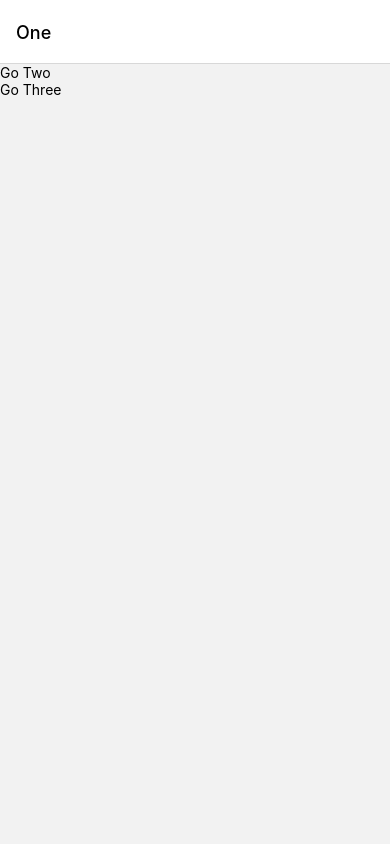
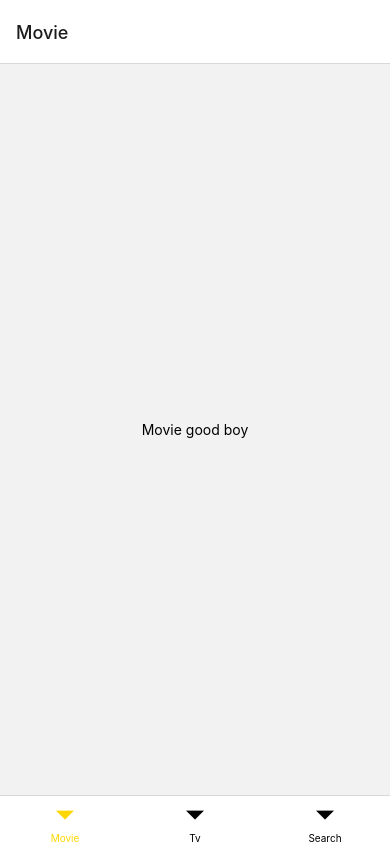
Before and after one commit to KuHell/-App-NativeMoovies, a React Native app: screen /Movie in a window 390 px wide. Before the commit this address had no page. Built offline with nearby package versions, Linux system fonts and the light colour scheme.

Commit message:
Root Navigator  추가

```diff
--- a/App.js
+++ b/App.js
@@ -3,6 +3,7 @@
 import Tabs from "./navigation/Tabs";
 import Stack from "./navigation/Stack";
 import axios from "axios";
+import Root from "./navigation/Root";
 
 export default function App() {
   // useEffect(() => {
@@ -20,7 +21,7 @@
   // }, []);
   return (
     <NavigationContainer>
-      <Stack />
+      <Root />
     </NavigationContainer>
   );
 }
--- /dev/null
+++ b/navigation/Root.js
@@ -0,0 +1,15 @@
+import React, { useEffect } from "react";
+import { createNativeStackNavigator } from "@react-navigation/native-stack";
+import Tabs from "./Tabs";
+import Stack from "./Stack";
+
+const Nav = createNativeStackNavigator();
+
+const Root = () => (
+  <Nav.Navigator screenOptions={{ headerShown: false }}>
+    <Nav.Screen name="Tabs" component={Tabs} />
+    <Nav.Screen name="Stack" component={Stack} />
+  </Nav.Navigator>
+);
+
+export default Root;
--- a/navigation/Stack.js
+++ b/navigation/Stack.js
@@ -49,7 +49,7 @@
     }}
   >
     <NativeStack.Screen name="One" component={ScreenOne} />
-    <NativeStack.Screen name="TwoTf" component={ScreenTwo} />
+    <NativeStack.Screen name="Two" component={ScreenTwo} />
     <NativeStack.Screen
       options={{ presentation: "modal" }}
       name="Three"
--- a/screens/Movie.js
+++ b/screens/Movie.js
@@ -1,11 +1,14 @@
 import React from "react";
-import { View, Text } from "react-native";
+import { View, Text, TouchableOpacity } from "react-native";
 
-const Movie = () => {
+const Movie = ({ navigation: { navigate } }) => {
   return (
-    <View style={{ flex: 1, justifyContent: "center", alignItems: "center" }}>
+    <TouchableOpacity
+      onPress={() => navigate("Stack", { screen: "Three" })}
+      style={{ flex: 1, justifyContent: "center", alignItems: "center" }}
+    >
       <Text>Movie good boy</Text>
-    </View>
+    </TouchableOpacity>
   );
 };
 
```
